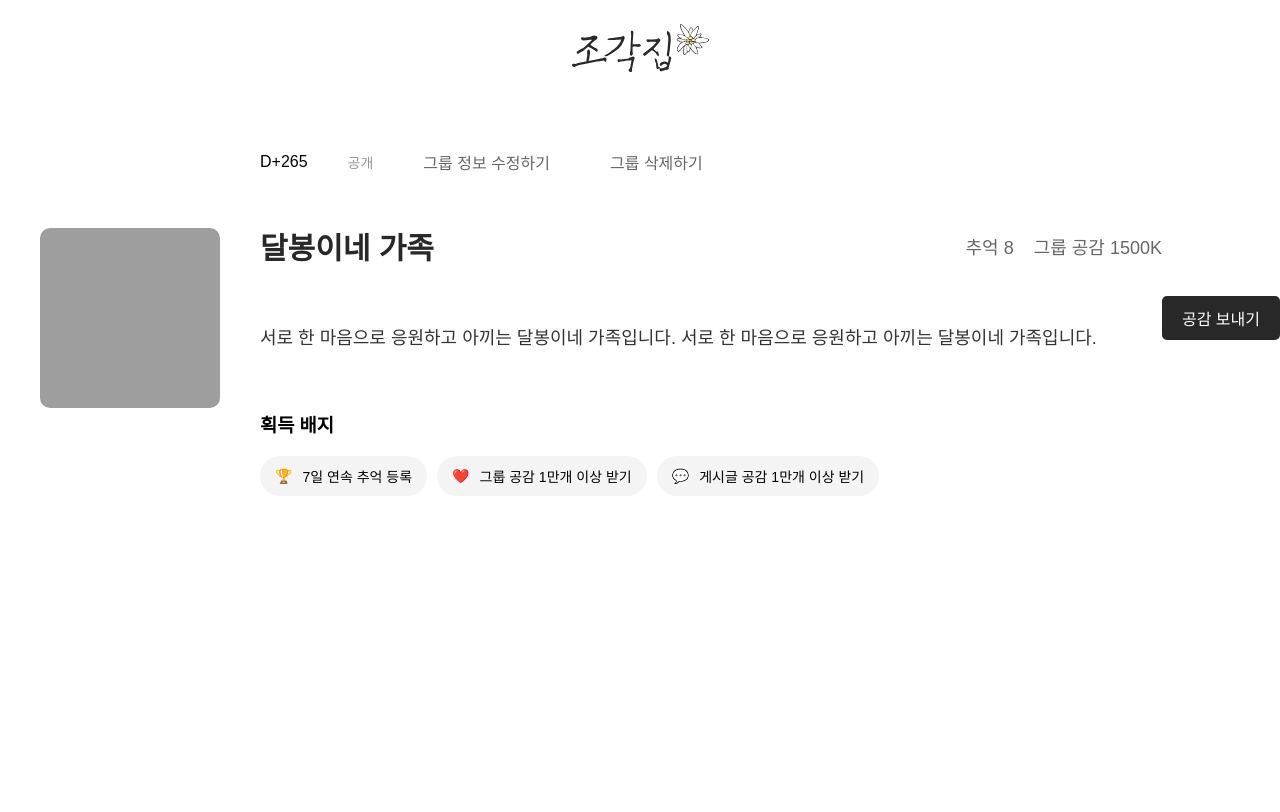
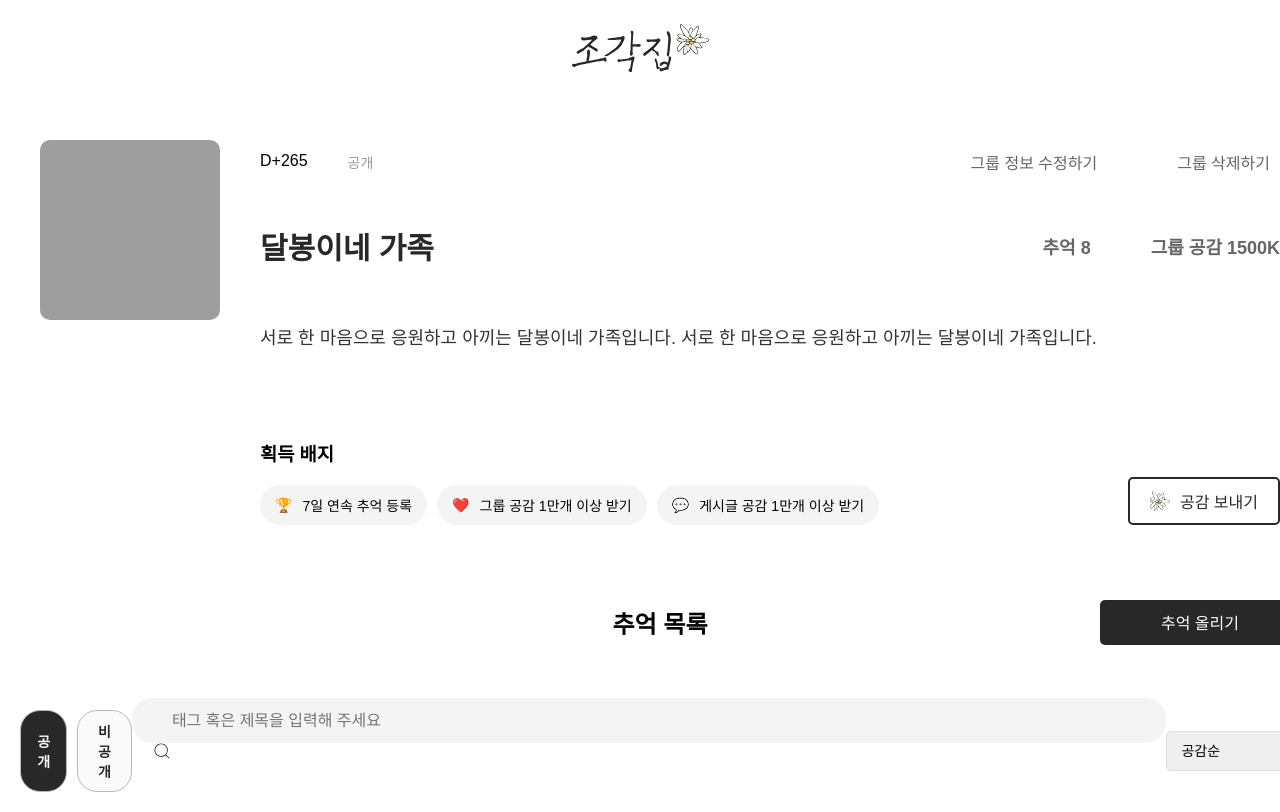
Before and after one commit to hwouu/jogakzip-team3-frontend, a React (Create React App) app: page /groups/1 in a window 1280 px wide. Shown: the top 812 px of the page. Built offline with nearby package versions, Linux system fonts and the light colour scheme; grey boxes are pictures that could not be loaded; a web font is replaced by a local one.

Commit message:
style: 그룹 상세 페이지 스타일 수정

```diff
--- a/src/pages/Group/GroupDetail.css
+++ b/src/pages/Group/GroupDetail.css
@@ -10,7 +10,7 @@
 .group-header {
   display: flex;
   justify-content: space-between;
-  align-items: center;
+  align-items: flex-start;
   padding: 20px;
 }
 
@@ -27,35 +27,12 @@
   padding-left: 40px;
 }
 
-.group-meta {
+/* createAt, isPublic 및 edit/delete 버튼을 같은 선상에 배치 */
+.group-meta-actions {
   display: flex;
+  justify-content: space-between;
   align-items: center;
-  gap: 40px;
   margin-bottom: 20px;
-}
-
-.public-status {
-  font-size: 18px;
-  color: #999;
-}
-
-.edit-delete {
-  display: flex;
-  gap: 40px;
-}
-
-.edit-btn,
-.delete-btn {
-  background: none;
-  border: none;
-  color: #666;
-  font-size: 16px;
-  cursor: pointer;
-}
-
-.edit-btn:hover,
-.delete-btn:hover {
-  color: #333;
 }
 
 /* 그룹명과 통계 정보 */
@@ -77,8 +54,44 @@
 .group-stats-inline {
   font-size: 18px;
   display: flex;
-  gap: 20px;
+  gap: 60px;
   color: #666;
+  font-weight: bold;
+}
+
+/* left: createAt과 공개 여부 */
+.group-meta {
+  display: flex;
+  gap: 40px;
+}
+
+.public-status {
+  font-size: 18px;
+  color: #999;
+}
+
+/* right: edit와 delete 버튼 */
+.group-actions {
+  display: flex;
+  gap: 60px;
+}
+
+.edit-btn,
+.delete-btn {
+  background: none;
+  border: none;
+  color: #666;
+  font-size: 16px;
+  cursor: pointer;
+  text-decoration: none;
+}
+
+/* 호버 시 밑줄만 표시 */
+.edit-btn:hover,
+.delete-btn:hover {
+  color: #333;
+  background-color: transparent;
+  text-decoration: underline;
 }
 
 /* 그룹 설명 */
@@ -90,9 +103,15 @@
   color: #333;
 }
 
-/* 배지 리스트 */
+.group-badge-and-like {
+  display: flex;
+  justify-content: space-between;
+  align-items: center;
+  margin-top: 30px;
+}
+
 .group-badges {
-  margin-top: 20px;
+  flex: 1;
 }
 
 .badges-list {
@@ -100,7 +119,6 @@
   gap: 10px;
 }
 
-/* 배지 스타일 - 둥근 모서리와 연한 회색 배경 */
 .badge {
   display: flex;
   align-items: center;
@@ -114,8 +132,50 @@
   margin-right: 10px;
 }
 
-/* 공감 버튼 */
 .like-btn {
+  background-color: transparent; /* 배경색을 흰색으로 변경 */
+  color: #282828; /* 글자 색상을 #282828로 변경 */
+  font-size: 16px;
+  padding: 10px 20px;
+  border: 2px solid #282828; /* 검정 테두리 추가 */
+  border-radius: 5px;
+  cursor: pointer;
+  min-width: 150px;
+  display: flex; /* 아이콘과 텍스트를 함께 배치하기 위해 flex 사용 */
+  align-items: center; /* 아이콘과 텍스트가 수직으로 가운데 정렬되도록 설정 */
+  gap: 10px; /* 아이콘과 텍스트 사이의 간격 */
+  align-self: flex-end; /* like btn을 group-badge-and-like의 하단에 맞춰 정렬 */
+}
+
+.like-btn:hover {
+  background-color: #f4f4f4; /* 호버 시 배경색을 밝은 회색으로 변경 */
+}
+
+.like-btn img {
+  width: 20px; /* 아이콘 크기를 적절하게 설정 */
+  height: 20px;
+}
+
+
+/* 추억 섹션 */
+.memory-section {
+  margin-top: 60px;
+}
+
+.memory-header {
+  display: flex;
+  justify-content: center;
+  align-items: center;
+  position: relative;
+  margin-bottom: 70px;
+}
+
+.memory-header h3 {
+  font-size: 24px;
+  margin: 0 auto;
+}
+
+.memory-upload-btn {
   background-color: #282828;
   color: white;
   font-size: 16px;
@@ -123,8 +183,78 @@
   border: none;
   border-radius: 5px;
   cursor: pointer;
+  width: 200px;
+  height: 45px;
+  position: absolute;
+  right: 0;
 }
 
-.like-btn:hover {
+.memory-upload-btn:hover {
   background-color: #444;
 }
+
+/* 필터, 검색 및 정렬 옵션 */
+.memory-controls {
+  display: flex;
+  justify-content: space-between;
+  align-items: center;
+}
+
+.privacy-toggle {
+  display: flex;
+  gap: 10px;
+}
+
+.public-btn,
+.private-btn {
+  background-color: #fafafa;
+  color: #282828;
+  font-weight: 700;
+  font-size: 14px;
+  padding: 10px 15px;
+  border: 1px solid #b8b8b8;
+  border-radius: 20px;
+  cursor: pointer;
+}
+
+.public-btn.active,
+.private-btn.active {
+  background-color: #282828;
+  color: #fafafa;
+}
+
+/* 검색창 */
+.memory-search-container {
+  position: relative;
+  width: 100%;
+  max-width: 1186px;
+  height: 45px;
+  border-radius: 20px;
+  display: flex;
+  align-items: center;
+}
+
+.memory-search-icon {
+  position: absolute;
+  left: 15px;
+  width: 30px;
+  height: 20px;
+}
+
+.memory-search-input {
+  width: 100%;
+  padding: 10px 40px;
+  font-size: 16px;
+  border-radius: 20px;
+  background-color: #f4f4f4;
+  border: none;
+}
+
+/* 정렬 옵션 */
+.memory-sort-select {
+  width: 160px;
+  padding: 10px;
+  font-size: 14px;
+  border-radius: 5px;
+  border: 1px solid #ddd;
+}
--- a/src/pages/Group/GroupDetail.js
+++ b/src/pages/Group/GroupDetail.js
@@ -1,4 +1,4 @@
-import React, { useState, useEffect } from "react";
+import React, { useState } from "react";
 import "./GroupDetail.css"; // 고유한 스타일 적용
 
 const GroupDetail = () => {
@@ -18,8 +18,20 @@ const GroupDetail = () => {
     ],
   });
 
+  const [isPublicSelected, setIsPublicSelected] = useState(true);
+  const [searchTerm, setSearchTerm] = useState("");
+  const [sortCriteria, setSortCriteria] = useState("likes");
+
   const handleLike = () => {
     alert("공감을 보냈습니다!");
+  };
+
+  const handleTogglePublic = () => {
+    setIsPublicSelected(true);
+  };
+
+  const handleTogglePrivate = () => {
+    setIsPublicSelected(false);
   };
 
   return (
@@ -31,16 +43,19 @@ const GroupDetail = () => {
           className="group-img"
         />
         <div className="group-info">
+          <div className="group-meta-actions">
             <div className="group-meta">
               <span>{groupData.createdAt}</span>
               <span className="public-status">
                 {groupData.isPublic ? "공개" : "비공개"}
               </span>
-            <span className="edit-delete">
+            </div>
+            <div className="group-actions">
               <button className="edit-btn">그룹 정보 수정하기</button>
               <button className="delete-btn">그룹 삭제하기</button>
-            </span>
             </div>
+          </div>
+
           <div className="group-name-stats">
             <h1 className="group-detail-title">{groupData.name}</h1>
             <div className="group-stats-inline">
@@ -50,6 +65,7 @@ const GroupDetail = () => {
           </div>
           <p className="group-description">{groupData.description}</p>
 
+          <div className="group-badge-and-like">
             <div className="group-badges">
               <h3>획득 배지</h3>
               <div className="badges-list">
@@ -61,10 +77,62 @@ const GroupDetail = () => {
                 ))}
               </div>
             </div>
-        </div>
             <button className="like-btn" onClick={handleLike}>
+              <img src="/like-icon.svg" alt="공감 아이콘" />{" "}
+              {/* 공감 아이콘 추가 */}
               공감 보내기
             </button>
+          </div>
+        </div>
+      </div>
+
+      {/* 추억 목록, 올리기 버튼, 공개/비공개, 검색 및 정렬 */}
+      <div className="memory-section">
+        <div className="memory-header">
+          <h3>추억 목록</h3>
+          <button className="memory-upload-btn">추억 올리기</button>
+        </div>
+
+        <div className="memory-controls">
+          <div className="privacy-toggle">
+            <button
+              className={`public-btn ${isPublicSelected ? "active" : ""}`}
+              onClick={handleTogglePublic}
+            >
+              공개
+            </button>
+            <button
+              className={`private-btn ${!isPublicSelected ? "active" : ""}`}
+              onClick={handleTogglePrivate}
+            >
+              비공개
+            </button>
+          </div>
+
+          <div className="memory-search-container">
+            <img
+              src="/search.svg"
+              alt="search-icon"
+              className="memory-search-icon"
+            />
+            <input
+              type="text"
+              placeholder="태그 혹은 제목을 입력해 주세요"
+              className="memory-search-input"
+              value={searchTerm}
+              onChange={(e) => setSearchTerm(e.target.value)}
+            />
+          </div>
+
+          <select
+            className="memory-sort-select"
+            value={sortCriteria}
+            onChange={(e) => setSortCriteria(e.target.value)}
+          >
+            <option value="likes">공감순</option>
+            <option value="recent">최신순</option>
+          </select>
+        </div>
       </div>
     </div>
   );
```
Also changed, not shown: public/like-flower.svg (added). Lines whose indentation alone changed are shown as unchanged.
